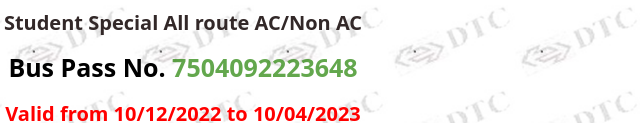
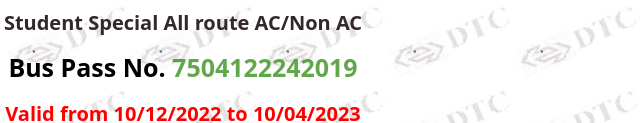
Before and after one commit to krusnansh/pass, a plain HTML site: page index.html in a window 1280 px wide. Shown: the part 677-800 px from the top of the page, 457-1097 px from the left. Drawn offline with Linux system fonts and the light colour scheme.

Commit message:
Update index.html

```diff
--- a/index.html
+++ b/index.html
@@ -125,7 +125,7 @@
 
 
 
-                              <label  style="font-size:25px;color:black;"><b>Bus Pass No.  </b><b id="blink">7504092223648</b></label><br>
+                              <label  style="font-size:25px;color:black;"><b>Bus Pass No.  </b><b id="blink">7504122242019</b></label><br>
                               <script type="text/javascript">
                                   var blink = document.getElementById('blink');
                                   setInterval(function() {
```
